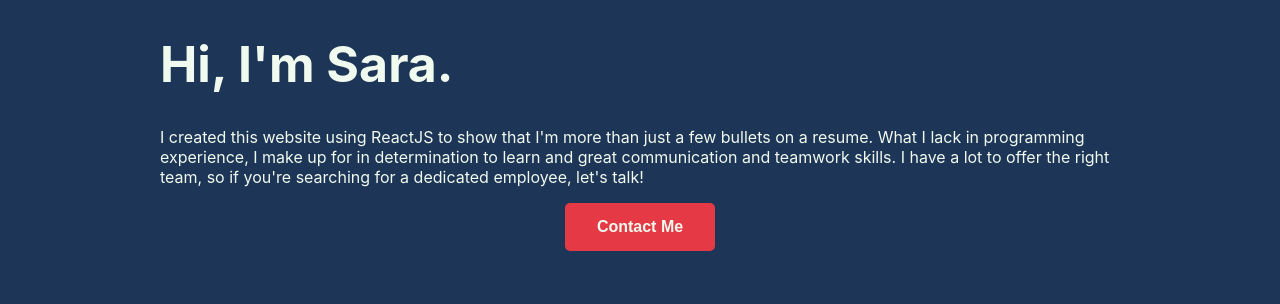
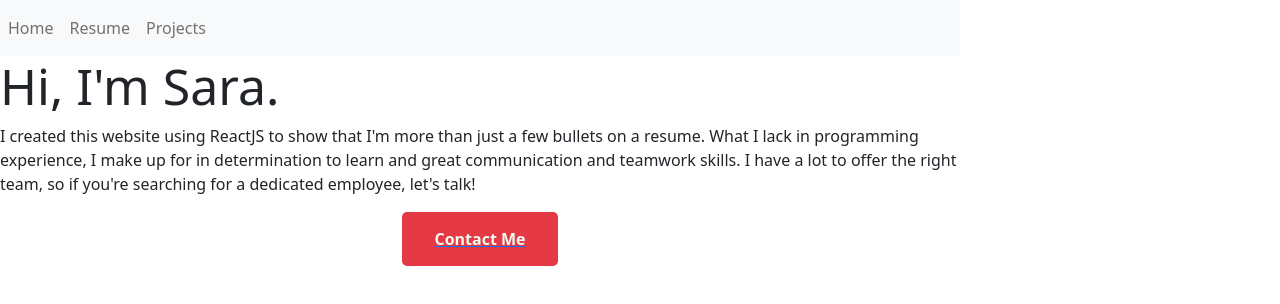
Before and after one commit to snwilliams/personal-site, a React (Create React App) app: page / in a window 1280 px wide. Shown: the top 304 px of the page. Built offline with nearby package versions, Linux system fonts and the light colour scheme.

Commit message:
installed boostrap and used boostrap to make a nav bar

```diff
--- a/package.json
+++ b/package.json
@@ -6,6 +6,7 @@
     "@testing-library/jest-dom": "^5.16.4",
     "@testing-library/react": "^13.2.0",
     "@testing-library/user-event": "^13.5.0",
+    "bootstrap": "^5.1.3",
     "react": "^18.1.0",
     "react-dom": "^18.1.0",
     "react-router": "^0.0.0-experimental-compat.6",
--- a/src/App.js
+++ b/src/App.js
@@ -1,14 +1,18 @@
 import './App.css';
+import Nav from './Nav';
 import { Routes, Route } from 'react-router';
 import { Home, Resume, MyProjects } from "./pages";
 
 function App() {
   return (
-    <Routes>
-      <Route path="/" element={<Home />} />
-      <Route path="/resume" element={<Resume />} />
-      <Route path="/projects" element={<MyProjects />} />
-    </Routes>
+    <>
+      <Nav />
+      <Routes>
+        <Route path="/" element={<Home />} />
+        <Route path="/resume" element={<Resume />} />
+        <Route path="/projects" element={<MyProjects />} />
+      </Routes>
+    </>
   );
 }
 
--- a/src/Nav.js
+++ b/src/Nav.js
@@ -0,0 +1,42 @@
+import React from 'react';
+import 'bootstrap/dist/css/bootstrap.min.css';
+
+function Nav () {
+    return (
+        <nav className="navbar navbar-expand-lg navbar-light bg-light">
+        <button
+            className="navbar-toggler"
+            type="button"
+            data-toggle="collapse"
+            data-target="#navbarNavDropdown"
+            aria-controls="navbarNavDropdown"
+            aria-expanded="false"
+            aria-label="Toggle navigation"
+        >
+            <span className="navbar-toggler-icon"></span>
+        </button>
+        <div className="collapse navbar-collapse" id="navbarNavDropdown">
+            <ul className="navbar-nav">
+            <li className="nav-item active">
+                <a className="nav-link" href="/">
+                Home
+                </a>
+            </li>
+            <li className="nav-item">
+                <a className="nav-link" href="/resume">
+                Resume
+                </a>
+            </li>
+            <li className="nav-item">
+                <a className="nav-link" href="/projects">
+                Projects
+                </a>
+            </li>
+
+            </ul>
+        </div>
+        </nav>
+    );
+}
+
+export default Nav;
```
Also changed, not shown: 1 other file (tests, documents, lock files or other folders).
